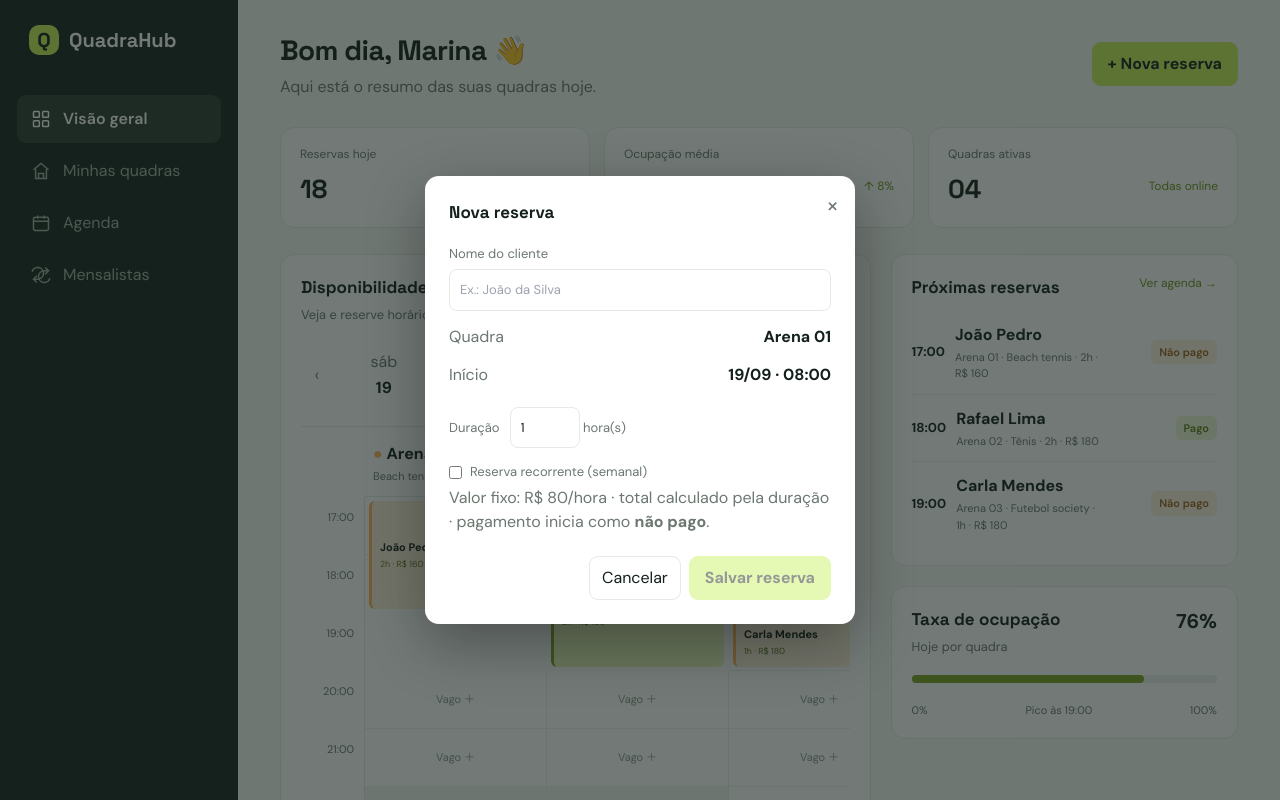
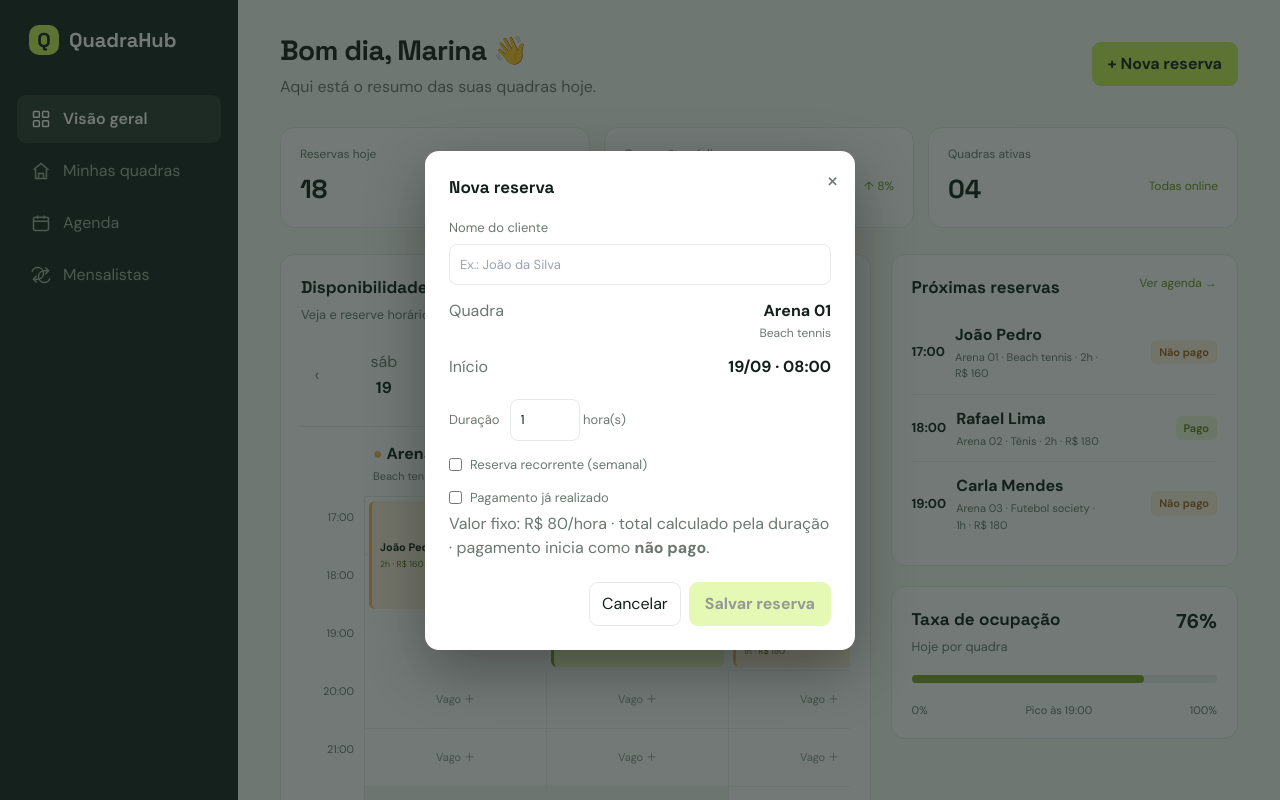
Before and after one commit to Gabr13dev/QuadraHub_Letia, an Angular app: page / in a window 1280 px wide. Both pictures are taken after a click on the button "+ Nova reserva". Shown: the top 800 px of the page. Built offline with nearby package versions, Linux system fonts and the light colour scheme.

Commit message:
Atualização no modal de Nova reserva

```diff
--- a/src/app/app.component.html
+++ b/src/app/app.component.html
@@ -16,4 +16,4 @@
     }
   </main>
 </div>
-<app-reservation-modal [modal]="modal" [courts]="courts" [hours]="hours" [selectedCourt]="selectedCourt" [selectedStart]="selectedStart" [selectedBooking]="selectedBooking" [clientName]="clientName" [duration]="duration" [recurring]="recurring" [editingCourt]="editingCourt" [courtName]="courtName" [courtType]="courtType" [courtOpen]="courtOpen" [courtClose]="courtClose" [courtHourlyRate]="courtHourlyRate" (clientNameChange)="clientName = $event" (durationChange)="duration = $event" (recurringChange)="recurring = $event" (courtNameChange)="courtName = $event" (courtTypeChange)="courtType = $event" (courtOpenChange)="courtOpen = $event" (courtCloseChange)="courtClose = $event" (courtHourlyRateChange)="courtHourlyRate = $event" (saveBooking)="saveBooking()" (saveDetails)="saveDetails()" (saveCourt)="saveCourt()" (close)="closeModal()"></app-reservation-modal>
+<app-reservation-modal [modal]="modal" [courts]="courts" [hours]="hours" [selectedCourt]="selectedCourt" [selectedStart]="selectedStart" [selectedBooking]="selectedBooking" [clientName]="clientName" [duration]="duration" [recurring]="recurring" [paid]="paid" [editingCourt]="editingCourt" [courtName]="courtName" [courtType]="courtType" [courtOpen]="courtOpen" [courtClose]="courtClose" [courtHourlyRate]="courtHourlyRate" (clientNameChange)="clientName = $event" (durationChange)="duration = $event" (recurringChange)="recurring = $event" (paidChange)="paid = $event" (courtNameChange)="courtName = $event" (courtTypeChange)="courtType = $event" (courtOpenChange)="courtOpen = $event" (courtCloseChange)="courtClose = $event" (courtHourlyRateChange)="courtHourlyRate = $event" (saveBooking)="saveBooking()" (saveDetails)="saveDetails()" (saveCourt)="saveCourt()" (close)="closeModal()"></app-reservation-modal>
--- a/src/app/app.component.ts
+++ b/src/app/app.component.ts
@@ -37,6 +37,7 @@ export class AppComponent {
   clientName = '';
   duration = 1;
   recurring = false;
+  paid = false;
   editingCourt = -1;
   courtName = '';
   courtType = '';
@@ -78,7 +79,7 @@ export class AppComponent {
   openBooking(court: number, start: number, date = this.todayKey()): void {
     if (!this.isCourtOpen(court, start)) return;
     if (this.bookings.some((item) => (item.date ?? this.todayKey()) === date && item.court === court && start >= item.start && start < item.end)) return;
-    this.selectedCourt = court; this.selectedStart = start; this.selectedDate = date; this.clientName = ''; this.duration = 1; this.recurring = false; this.modal = 'booking';
+    this.selectedCourt = court; this.selectedStart = start; this.selectedDate = date; this.clientName = ''; this.duration = 1; this.recurring = false; this.paid = false; this.modal = 'booking';
   }
   openDetails(booking: Booking): void { this.selectedBooking = booking; this.modal = 'details'; }
   saveBooking(): void {
@@ -86,7 +87,7 @@ export class AppComponent {
     const closeIndex = Math.max(0, Number(this.courts[this.selectedCourt].close.slice(0, 2)) - 7);
     const end = Math.min(this.selectedStart + Math.max(1, this.duration), closeIndex, this.hours.length);
     if (end <= this.selectedStart) return;
-    this.bookings = [...this.bookings, { court: this.selectedCourt, date: this.selectedDate, start: this.selectedStart, end, name: this.clientName.trim(), paid: false, recurring: this.recurring }];
+    this.bookings = [...this.bookings, { court: this.selectedCourt, date: this.selectedDate, start: this.selectedStart, end, name: this.clientName.trim(), paid: this.paid, recurring: this.recurring }];
     this.modal = null;
   }
   saveDetails(): void { this.modal = null; this.selectedBooking = null; }
--- a/src/app/reservation-modal/reservation-modal.component.html
+++ b/src/app/reservation-modal/reservation-modal.component.html
@@ -4,10 +4,11 @@
     @if (modal === 'booking') {
       <h2 class="mb-[18px] font-display text-[17px] font-bold">Nova reserva</h2>
       <label class="mt-3.5 block text-[13px] text-[#6b7770]">Nome do cliente<input class="mt-1.5 block w-full rounded-lg border border-[#e5eae6] p-2.5 text-[#14201b]" [ngModel]="clientName" (ngModelChange)="clientNameChange.emit($event)" placeholder="Ex.: João da Silva"></label>
-      <div class="my-3.5 flex justify-between text-[#6b7770]"><span>Quadra</span><strong class="text-[#14201b]">{{ courts[selectedCourt].name }}</strong></div><div class="my-3.5 flex justify-between text-[#6b7770]"><span>Início</span><strong class="text-[#14201b]">19/09 · {{ hours[selectedStart] }}</strong></div>
+      <div class="my-3.5 flex items-start justify-between gap-4 text-[#6b7770]"><span>Quadra</span><span class="text-right"><strong class="block text-[#14201b]">{{ courts[selectedCourt].name }}</strong><small class="mt-0.5 block text-xs text-[#6b7770]">{{ courts[selectedCourt].type }}</small></span></div><div class="my-3.5 flex justify-between text-[#6b7770]"><span>Início</span><strong class="text-[#14201b]">19/09 · {{ hours[selectedStart] }}</strong></div>
       <label class="mt-3.5 block text-[13px] text-[#6b7770]">Duração<input class="ml-2.5 mt-1.5 inline-block w-[70px] rounded-lg border border-[#e5eae6] p-2.5 text-[#14201b]" type="number" min="1" [ngModel]="duration" (ngModelChange)="durationChange.emit(+$event)"> hora(s)</label>
       <label class="mt-3.5 flex items-center gap-2 text-[13px] text-[#6b7770]"><input class="accent-[#7ea424]" type="checkbox" [ngModel]="recurring" (ngModelChange)="recurringChange.emit($event)"> Reserva recorrente (semanal)</label>
-      <p class="mt-1 text-[#6b7770]">Valor fixo: R$ {{ courts[selectedCourt].hourlyRate }}/hora · total calculado pela duração · pagamento inicia como <b>não pago</b>.</p>
+      <label class="mt-3.5 flex items-center gap-2 text-[13px] text-[#6b7770]"><input class="accent-[#7ea424]" type="checkbox" [ngModel]="paid" (ngModelChange)="paidChange.emit($event)"> Pagamento já realizado</label>
+      <p class="mt-1 text-[#6b7770]">Valor fixo: R$ {{ courts[selectedCourt].hourlyRate }}/hora · total calculado pela duração · pagamento inicia como <b>{{ paid ? 'pago' : 'não pago' }}</b>.</p>
       <div class="mt-[22px] flex justify-end gap-2"><button class="rounded-[9px] border border-[#e5eae6] bg-white px-3 py-2 text-[#14201b]" (click)="close.emit()">Cancelar</button><button class="rounded-[9px] border-0 bg-[#c9f25a] px-4 py-2.5 font-bold text-[#14201b] disabled:cursor-not-allowed disabled:opacity-45" [disabled]="!clientName.trim()" (click)="saveBooking.emit()">Salvar reserva</button></div>
     } @else if (modal === 'details' && selectedBooking) {
       <h2 class="mb-[18px] font-display text-[17px] font-bold">Detalhes da reserva</h2>
--- a/src/app/reservation-modal/reservation-modal.component.ts
+++ b/src/app/reservation-modal/reservation-modal.component.ts
@@ -19,6 +19,7 @@ export class ReservationModalComponent {
   @Input() clientName = '';
   @Input() duration = 1;
   @Input() recurring = false;
+  @Input() paid = false;
   @Input() editingCourt = -1;
   @Input() courtName = '';
   @Input() courtType = '';
@@ -27,6 +28,7 @@ export class ReservationModalComponent {
   @Output() clientNameChange = new EventEmitter<string>();
   @Output() durationChange = new EventEmitter<number>();
   @Output() recurringChange = new EventEmitter<boolean>();
+  @Output() paidChange = new EventEmitter<boolean>();
   @Output() courtNameChange = new EventEmitter<string>();
   @Output() courtTypeChange = new EventEmitter<string>();
   @Output() courtOpenChange = new EventEmitter<string>();
```
